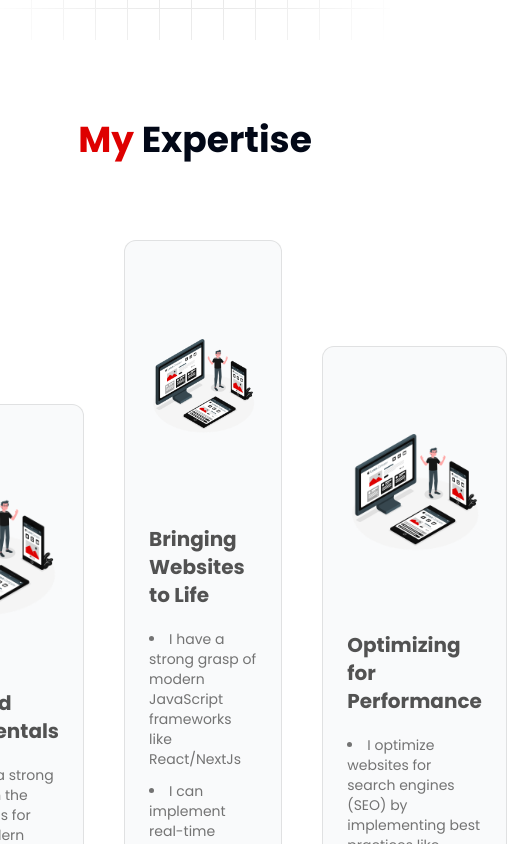
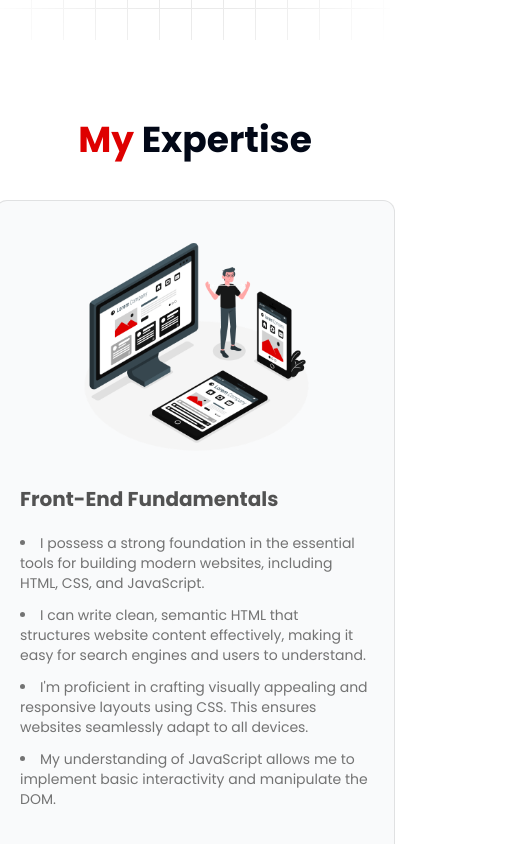
Before and after one commit to LC-Dev-23/ultimate-portfolio, a Next.js app: page / in a window 390 px wide. Shown: the part 920-1764 px from the top of the page, 507 px wide, since content can reach past the window. Built offline with nearby package versions, Linux system fonts and the light colour scheme.

Commit message:
fix: ui fixes minor adjustment to responsiveness and sizing of section and cards

```diff
--- a/components/Card3D.tsx
+++ b/components/Card3D.tsx
@@ -8,8 +8,8 @@ import Link from "next/link";
 const Card3D = ({ title, cardData }: any) => {
   return (
     <CardContainer className="inter-var">
-      <CardBody className="bg-gray-50 relative group/card  dark:hover:shadow-2xl dark:hover:shadow-accentRed/[0.5] dark:bg-black dark:border-white/[0.2] border-black/[0.1] w-auto sm:w-[25rem] h-auto rounded-xl p-6 border  ">
-        <CardItem translateZ="120" className="w-full">
+      <CardBody className="bg-gray-50 relative group/card  dark:hover:shadow-2xl dark:hover:shadow-accentRed/[0.5] hover:shadow-2xl hover:shadow-black/[0.5] dark:bg-black dark:border-white/[0.2] border-black/[0.1] w-[25rem] h-[42rem] rounded-xl p-6 border  ">
+        <CardItem translateZ="60" className="w-full">
           <Image
             className="h-[15rem] w-full object-contain rounded-xl group-hover/card:shadow-xl"
             src="/images/home/responsive-hero.png"
@@ -20,14 +20,14 @@ const Card3D = ({ title, cardData }: any) => {
           />
         </CardItem>
         <CardItem
-          translateZ="100"
+          translateZ="80"
           className="text-xl font-bold text-neutral-600 dark:text-white my-5"
         >
           {title}
         </CardItem>
         <CardItem
           as="div"
-          translateZ="60"
+          translateZ="100"
           className="text-neutral-500 text-sm max-w-sm mt-2 dark:text-neutral-300"
         >
           <ul>
--- a/components/common/Section.tsx
+++ b/components/common/Section.tsx
@@ -2,7 +2,7 @@ import React from 'react'
 
 const Section = ({ className, children, ...props }: any) => {
     return (
-        <section {...props} className={`${className} container mx-auto max-h-[60rem] mb-20`}>
+        <section {...props} className={`${className} container mx-auto px-0 mb-20`}>
             {children}
         </section>
     )
--- a/components/layout/home/MyExpertise.tsx
+++ b/components/layout/home/MyExpertise.tsx
@@ -34,9 +34,9 @@ const cardData = [
 
 const MyExpertise = () => {
   return (
-    <Section className="h-[60rem]" >
-      <h2 className="text-center text-4xl font-semibold"><span className="text-accentRed">My</span> Expertise</h2>
-      <div className="flex gap-10 justify-center">
+    <Section className="relative" >
+      <h2 className="text-center text-4xl font-semibold mb-10"><span className="text-accentRed">My</span> Expertise</h2>
+      <div className="flex flex-col lg:flex-row gap-10 justify-center">
         {cardData.map((card, index) => (
           <Card3D key={index} title={card.title} cardData={card.listItems}/>
         ))}
--- a/components/ui/3d-card.tsx
+++ b/components/ui/3d-card.tsx
@@ -1,7 +1,6 @@
 "use client";
 
 import { cn } from "@/utils/cn";
-import Image from "next/image";
 import React, {
     createContext,
     useState,
@@ -49,7 +48,7 @@ export const CardContainer = ({
         <MouseEnterContext.Provider value={[isMouseEntered, setIsMouseEntered]}>
             <div
                 className={cn(
-                    "py-20 flex items-center justify-center",
+                    "flex items-center justify-center",
                     containerClassName
                 )}
                 style={{
@@ -121,10 +120,6 @@ export const CardItem = ({
     const ref = useRef<HTMLDivElement>(null);
     const [isMouseEntered] = useMouseEnter();
 
-    useEffect(() => {
-        handleAnimations();
-    }, [isMouseEntered]);
-
     const handleAnimations = () => {
         if (!ref.current) return;
         if (isMouseEntered) {
@@ -133,6 +128,12 @@ export const CardItem = ({
             ref.current.style.transform = `translateX(0px) translateY(0px) translateZ(0px) rotateX(0deg) rotateY(0deg) rotateZ(0deg)`;
         }
     };
+
+    useEffect(() => {
+        handleAnimations();
+    }, [isMouseEntered]);
+
+
 
     return (
         <Tag
```
